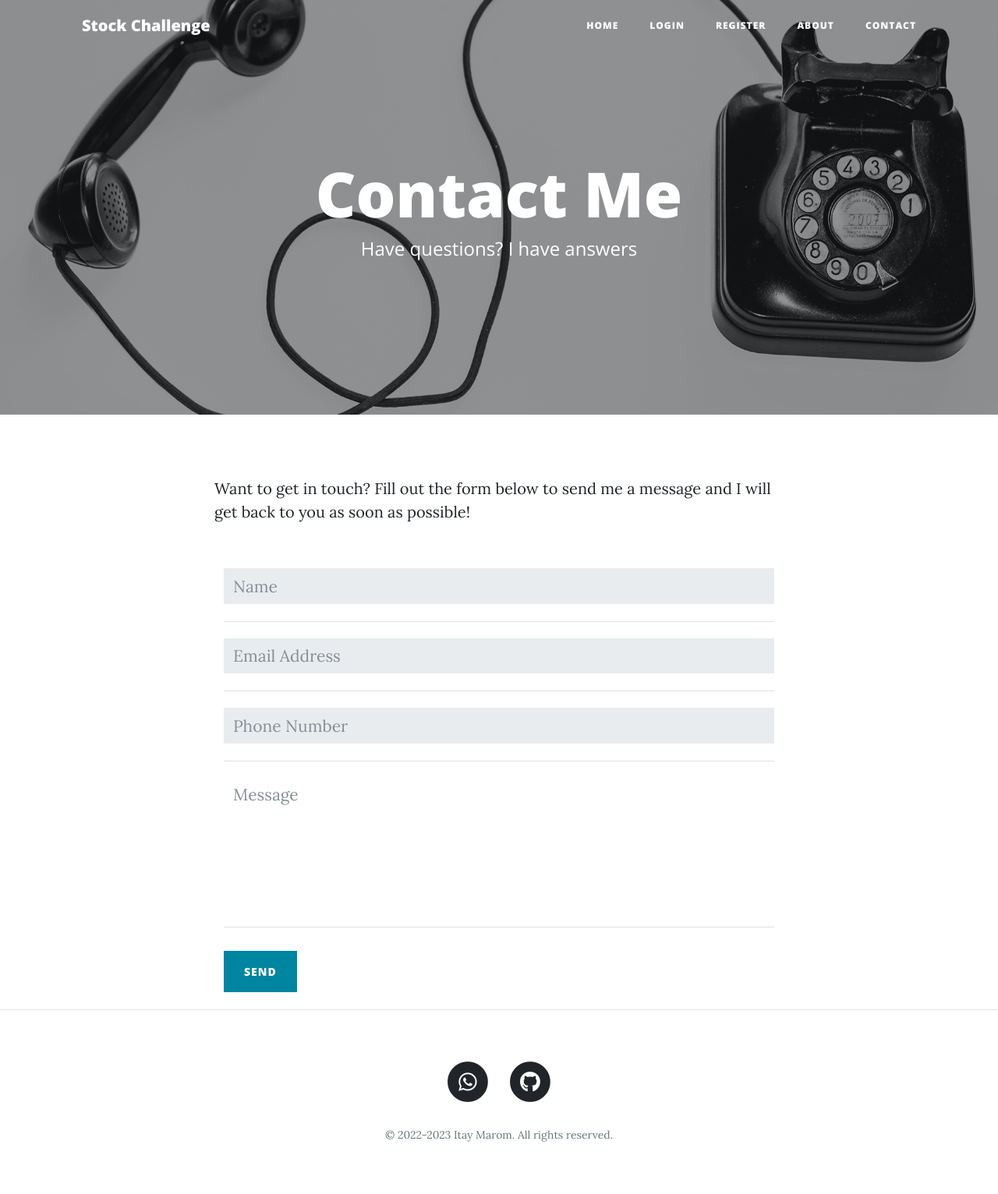
After one commit to Itay01/stock-challenge, a Flask app: page /contact in a window 1280 px wide. The commit adds this page. Shown: the whole page at 78% size. Run offline with Flask 2, Linux system fonts and the light colour scheme; some libraries are stand-ins or nearby versions.

Commit message:
Add contact and about me pages.

```diff
--- a/main.py
+++ b/main.py
@@ -1,5 +1,5 @@
 from stockfollower import StockFollower
-from flask import Flask, render_template, redirect, url_for, flash
+from flask import Flask, render_template, redirect, url_for, flash, request
 from flask_bootstrap import Bootstrap
 from werkzeug.exceptions import abort
 from werkzeug.security import generate_password_hash, check_password_hash
@@ -345,5 +345,24 @@ def sell_stock():
     return render_template("sell-modal.html", form=form, stocks=stocks)
 
 
+@app.route("/about")
+def about():
+    return render_template("about.html", current_user=current_user)
+
+
+@app.route("/contact", methods=["GET", "POST"])
+def contact():
+    if request.method == "POST":
+
+        if not current_user.is_authenticated:
+            flash("You need to login or register to contact.")
+            return redirect(url_for("login"))
+
+        data = request.form
+        messages.contact_message(data["name"], data["email"], data["phone"], data["message"])
+        return render_template("contact.html", msg_sent=True, current_user=current_user)
+    return render_template("contact.html", msg_sent=False, current_user=current_user)
+
+
 if __name__ == "__main__":
     app.run(debug=True)
--- a/stockmessages.py
+++ b/stockmessages.py
@@ -51,3 +51,9 @@ class StockMessage:
         #         from_=f"{VIRTUAL_TWILIO_NUMBER}",
         #         to=f"{number}"
         #     )
+
+    def contact_message(self, name, email, phone, message):
+        with app.app_context():
+            msg = Message("New Message", sender=app.config["MAIL_USERNAME"], recipients=[os.environ.get("MY_EMAIL")])
+            msg.body = f"Name: {name}\nEmail: {email}\nPhone: {phone}\nMessage: {message}"
+            mail.send(msg)
--- /dev/null
+++ b/templates/contact.html
@@ -0,0 +1,74 @@
+{% include "header.html" %}
+
+  <!-- Page Header -->
+  <header class="masthead" style="background-image: url('static/img/contact-bg.jpg')">
+    <div class="overlay"></div>
+    <div class="container">
+      <div class="row">
+        <div class="col-lg-8 col-md-10 mx-auto">
+          <div class="page-heading">
+            {% if msg_sent: %}
+            <h1>Successfully sent your message</h1>
+            {% else: %}
+            <h1>Contact Me</h1>
+            {% endif %}
+            <span class="subheading">Have questions? I have answers</span>
+          </div>
+        </div>
+      </div>
+    </div>
+
+    <style>
+      input, textarea {
+        padding: .375rem 0.75rem !important;
+      }
+    </style>
+  </header>
+
+  <!-- Main Content -->
+  <div class="container">
+    <div class="row">
+      <div class="col-lg-8 col-md-10 mx-auto">
+        <p>Want to get in touch? Fill out the form below to send me a message and I will get back to you as soon as possible!</p>
+        <!-- Contact Form - Enter your email address on line 19 of the mail/contact_me.php file to make this form work. -->
+        <!-- WARNING: Some web hosts do not allow emails to be sent through forms to common mail hosts like Gmail or Yahoo. It's recommended that you use a private domain email address! -->
+        <!-- To use the contact form, your site must be on a live web host with PHP! The form will not work locally! -->
+        <form name="sentMessage" id="contactForm" action="{{ url_for('contact') }}" method="post" style="padding: .375rem 0.75rem; !important">
+          <div class="control-group">
+            <div class="form-group floating-label-form-group controls">
+              <label>Name</label>
+              <input type="text" name="name" class="form-control" placeholder="Name" id="name" value="{{ current_user.name }}" readonly required data-validation-required-message="Please enter your name.">
+              <p class="help-block text-danger"></p>
+            </div>
+          </div>
+          <div class="control-group">
+            <div class="form-group floating-label-form-group controls">
+              <label>Email Address</label>
+              <input type="email" name="email" class="form-control" placeholder="Email Address" id="email" value="{{ current_user.email }}" readonly required data-validation-required-message="Please enter your email address.">
+              <p class="help-block text-danger"></p>
+            </div>
+          </div>
+          <div class="control-group">
+            <div class="form-group col-xs-12 floating-label-form-group controls">
+              <label>Phone Number</label>
+              <input type="tel" name="phone" class="form-control" placeholder="Phone Number" id="phone" value="{{ current_user.number }}" readonly required data-validation-required-message="Please enter your phone number.">
+              <p class="help-block text-danger"></p>
+            </div>
+          </div>
+          <div class="control-group">
+            <div class="form-group floating-label-form-group controls">
+              <label>Message</label>
+              <textarea rows="5" name="message" class="form-control" placeholder="Message" id="message" required data-validation-required-message="Please enter a message."></textarea>
+              <p class="help-block text-danger"></p>
+            </div>
+          </div>
+          <br>
+          <div id="success"></div>
+          <button type="submit" class="btn btn-primary" id="sendMessageButton">Send</button>
+        </form>
+      </div>
+    </div>
+  </div>
+
+  <hr>
+{% include "footer.html" %}
--- a/templates/header.html
+++ b/templates/header.html
@@ -48,7 +48,14 @@
           {% else: %}
           <li class="nav-item">
             <a class="nav-link" href="{{ url_for('logout') }}">Log Out</a>
+          </li>
           {% endif %}
+          <li class="nav-item">
+            <a class="nav-link" href="{{ url_for('about') }}">About</a>
+          </li>
+          <li class="nav-item">
+            <a class="nav-link" href="{{ url_for('contact') }}">Contact</a>
+          </li>
         </ul>
       </div>
     </div>
--- a/updatedatabase.py
+++ b/updatedatabase.py
@@ -121,7 +121,7 @@ def update_user_stocks(user_id):
         tries -= 1
 
     if updates_left:
-        messages.send_message("itaymarom07@gmail.com",
+        messages.send_message(os.environ.get("MYEMAIL"),
                               f"Error (update): {', '.join([stock.stock_name for stock in updates_left])}.")
 
     # if user.email != os.environ.get("UNEMAIL"):
```
Also changed, not shown: templates/about.html (added, +31 -0 lines).
